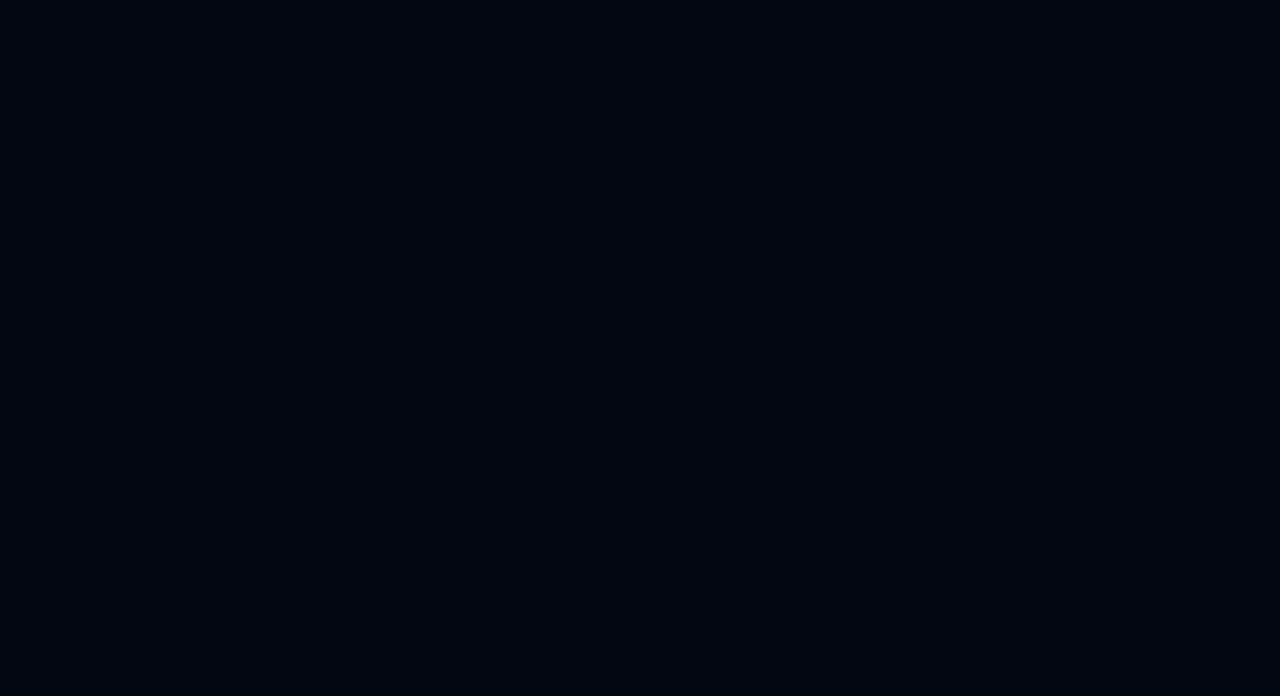
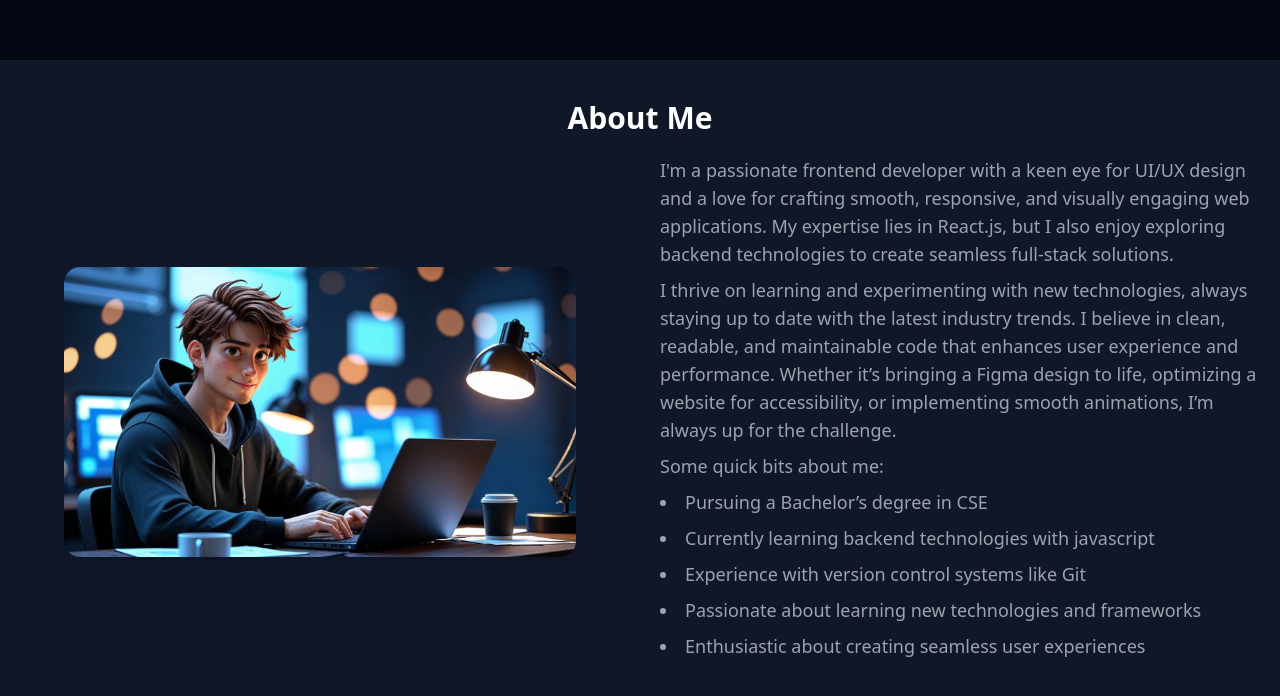
Before and after one commit to olapuajay/portfolio, a React (Vite) app: page / in a window 1280 px wide. Shown: the part 740-1436 px from the top of the page. Before the commit the page ends 864 px from the top, so only its background shows below. Built offline with nearby package versions, Linux system fonts and the light colour scheme.

Commit message:
Add About component and update Home layout with smooth scrolling

```diff
--- a/src/App.jsx
+++ b/src/App.jsx
@@ -1,4 +1,5 @@
 import './App.css'
+import About from './components/About'
 import Home from './components/Home'
 import Navbar from './components/Navbar'
 
@@ -16,6 +17,7 @@ function App() {
     <div className="App">
       <Navbar />
       <Home name={siteProps.name} description={siteProps.description} />
+      <About />
     </div>
   )
 }
--- /dev/null
+++ b/src/components/About.jsx
@@ -0,0 +1,44 @@
+import React from 'react';
+import aboutImg from '../assets/about-img.jpeg'
+
+const About = () => {
+  const quickBits = [
+    'Pursuing a Bachelor’s degree in CSE',
+    'Currently learning backend technologies with javascript',
+    'Experience with version control systems like Git',
+    'Passionate about learning new technologies and frameworks',
+    'Enthusiastic about creating seamless user experiences',
+  ]
+
+  return (
+    <section id="about" className="w-full py-10 px-4 bg-gray-900 text-white">
+      <h2 className="text-xl md:text-3xl font-bold text-center mb-5 ">About Me</h2>
+      <div className="max-w-[1240px] mx-auto flex flex-col md:flex-row items-center gap-10">
+        <div className="w-full md:w-1/2 flex justify-center my-auto">
+          <img
+            src={aboutImg}
+            alt="About Image"
+            className="w-full max-w-lg rounded-2xl shadow-lg"
+          />
+        </div>
+
+        <div className="w-full md:w-1/2 text-left md:text-left">
+          <p className="text-[#9CA3AF] text-sm md:text-lg">
+            I'm a passionate frontend developer with a keen eye for UI/UX design and a love for crafting smooth, responsive, and visually engaging web applications. My expertise lies in React.js, but I also enjoy exploring backend technologies to create seamless full-stack solutions.
+          </p>
+          <p className="text-[#9CA3AF] text-sm md:text-lg mt-2">
+            I thrive on learning and experimenting with new technologies, always staying up to date with the latest industry trends. I believe in clean, readable, and maintainable code that enhances user experience and performance. Whether it’s bringing a Figma design to life, optimizing a website for accessibility, or implementing smooth animations, I’m always up for the challenge.
+          </p>
+          <p className="text-[#9CA3AF] text-sm md:text-lg mt-2">Some quick bits about me:</p>
+          <ul className="list-disc list-inside text-[#9CA3AF] mt-2">
+            {quickBits.map(bit => (
+              <li key={bit} className="mb-2 md:text-lg text-sm">{bit}</li>
+            ))}
+          </ul>
+        </div>
+      </div>
+    </section>
+  );
+};
+
+export default About;
--- a/src/components/Home.jsx
+++ b/src/components/Home.jsx
@@ -3,8 +3,8 @@ import Profile from '../assets/profile.png'
 
 function Home({ name, description }) {
   return (
-    <div className='flex flex-col-reverse md:flex-row w-full justify-center items-start p-10 md:p-15 h-screen'>
-      <div className='md:w-3/4 md:pt-10'>
+    <div className='flex flex-col-reverse md:flex-row w-full justify-center items-start px-8 pb-10 md:p-15 md:h-[calc(100vh-4rem)]'>
+      <div className='md:w-3/4 md:pt-20'>
         <h1 className='text-3xl md:text-5xl font-bold text-white '>
           Hi, I'm {name}👋
         </h1>
@@ -12,7 +12,7 @@ function Home({ name, description }) {
           {description}
         </p>
         <p className='text-[#9CA3AF] text-sm md:text-xl mt-2 md:mt-2'>
-          <i className='fas fa-map-marker-alt text-sm md:text-xl mt-2 md:mt-2 mr-2'></i>
+          <i className='fas fa-map-marker-alt text-sm md:text-lg mt-2 md:mt-2 mr-2'></i>
           Peddapalli, India
         </p>
         <div className='flex justify-items-start space-x-2 items-center mt-4 md:mt-6'>
@@ -23,7 +23,7 @@ function Home({ name, description }) {
           <i className='fab fa-linkedin text-3xl text-[#9CA3AF] hover:text-[#0A66C2] duration-300 cursor-pointer'>          </i>
         </div>
       </div>
-      <div className='md:w-1/4 md:pt-10 pt-10'>
+      <div className='md:w-1/4 md:pt-10 pt-0'>
         <img src={Profile} alt="Profile Image" />
       </div>
     </div>
--- a/src/index.css
+++ b/src/index.css
@@ -1,6 +1,8 @@
 @import "tailwindcss";
 
+html {
+  scroll-behavior: smooth;
+}
 body {
   background: #030712;
-  scroll-behavior: smooth;
 }
```
Also changed, not shown: src/assets/about-img.jpeg (added).
